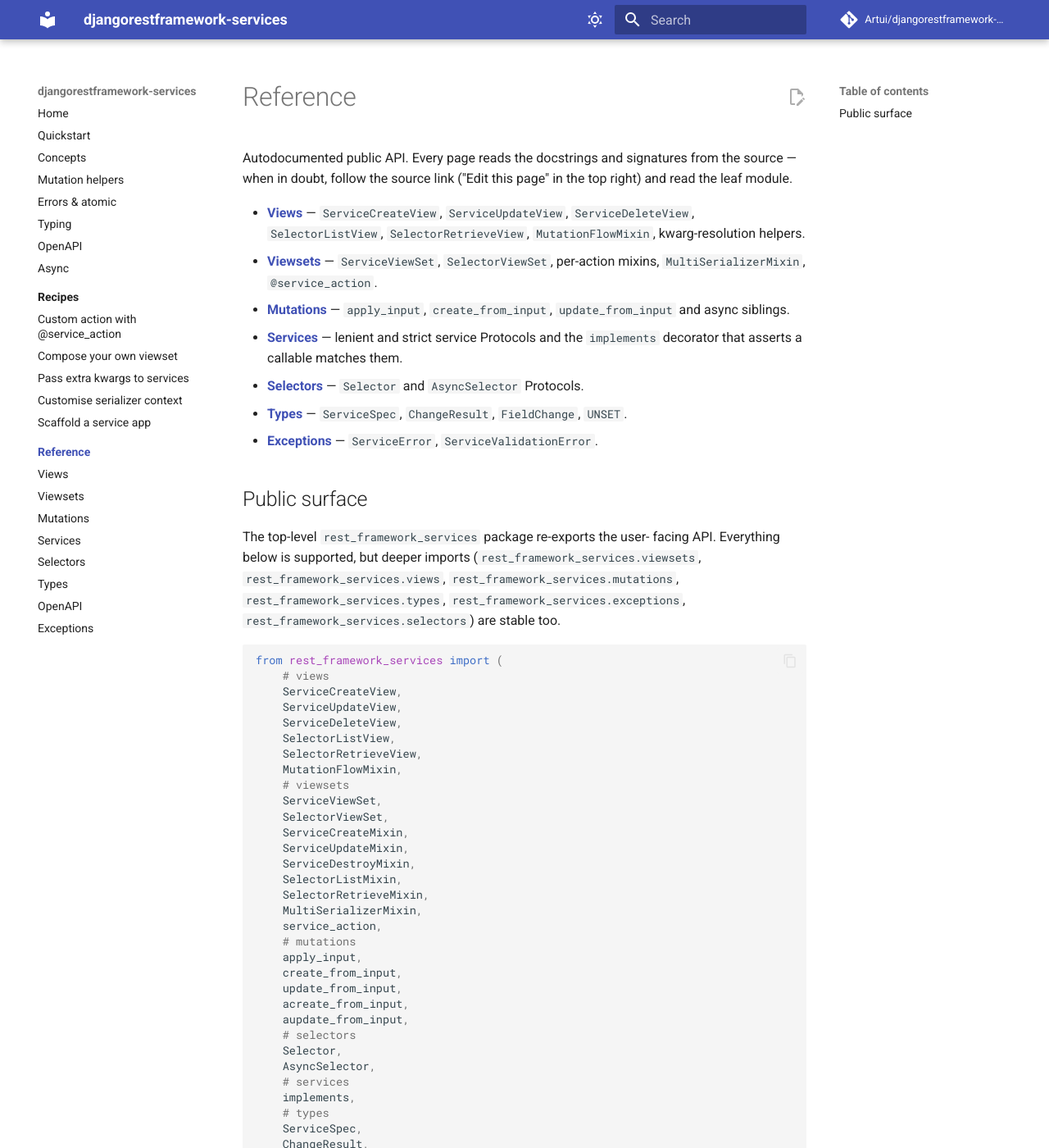
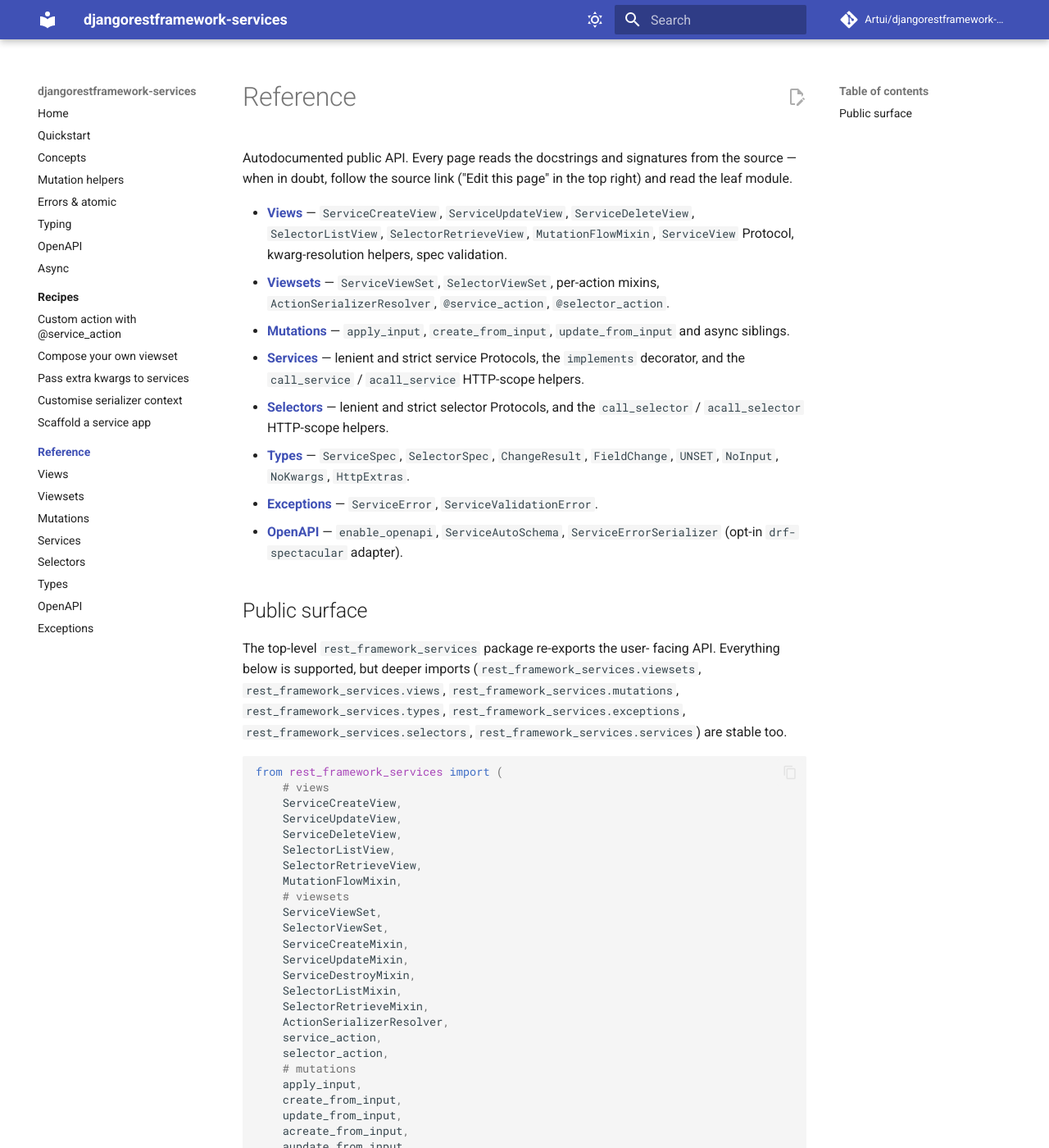
Before and after one commit to Artui/django-spec-rest, an MkDocs documentation site: the page built from docs/reference/index.md, in a window 1280 px wide and 1400 px high. Shown: the whole window at 82% size. Built offline with MkDocs 1.6.1 and Material for MkDocs 9.7.7, drawn with Linux system fonts in a browser that asks for light colours; comment, search, counter and statistics services are not loaded; some of the changed text lies outside the part shown.

Commit message:
Sync more docs: spec shapes, helper kwargs, public surface
A second audit pass turned up a handful of older inconsistencies the
first pass missed:

- `concepts.md` showed `ServiceSpec` and `SelectorSpec` with their
  pre-0.6 / pre-0.8 fields only — missing `kwargs` (0.6), `input_data`
  (0.8) on `ServiceSpec`, `kwargs` (0.6) on `SelectorSpec`, and the
  generic parameters on both. Updated the shown definitions and the
  prose underneath.

- `mutation-helpers.md` and the README claimed a single "common
  signature" with `m2m=None` for every helper. `apply_input` does not
  take `m2m` (it doesn't save), and `update_from_input` /
  `aupdate_from_input` additionally take `update_fields: bool | list[str]`
  (added in 0.5). Rewrote the kwarg description so each helper's
  surface matches its source.

- `reference/index.md` listed `MultiSerializerMixin` (removed in 0.5)
  and was missing a long list of public symbols added since 0.5
  (`SelectorSpec`, `ActionSerializerResolver`, `selector_action`,
  `call_service` / `acall_service` / `call_selector` / `acall_selector`,
  every Protocol, `HttpExtras`, `NoInput`, `NoKwargs`, `ServiceView`).
  Replaced both the bullet list of pages and the "public surface"
  import block with a complete, current view.

- `scaffold-app.md` (and the README scaffold listing) were missing the
  `specs/` package the `startserviceapp` template now produces (added
  in 0.9). Added it to both, with a one-line note on what belongs
  there.

- `typing.md` had a stale duplicate `from rest_framework_services.types.service_spec
  import ServiceSpec  # generic` line — `ServiceSpec` from the package
  root has been generic since 0.6. Removed.

Co-Authored-By: Claude Opus 4.7 (1M context) <noreply@anthropic.com>

````diff
--- a/docs/reference/index.md
+++ b/docs/reference/index.md
@@ -6,19 +6,24 @@ signatures from the source — when in doubt, follow the source link
 
 - **[Views](views.md)** — `ServiceCreateView`, `ServiceUpdateView`,
   `ServiceDeleteView`, `SelectorListView`, `SelectorRetrieveView`,
-  `MutationFlowMixin`, kwarg-resolution helpers.
+  `MutationFlowMixin`, `ServiceView` Protocol, kwarg-resolution helpers,
+  spec validation.
 - **[Viewsets](viewsets.md)** — `ServiceViewSet`, `SelectorViewSet`,
-  per-action mixins, `MultiSerializerMixin`, `@service_action`.
+  per-action mixins, `ActionSerializerResolver`, `@service_action`,
+  `@selector_action`.
 - **[Mutations](mutations.md)** — `apply_input`, `create_from_input`,
   `update_from_input` and async siblings.
-- **[Services](services.md)** — lenient and strict service Protocols and
-  the `implements` decorator that asserts a callable matches them.
-- **[Selectors](selectors.md)** — `Selector` and `AsyncSelector`
-  Protocols.
-- **[Types](types.md)** — `ServiceSpec`, `ChangeResult`,
-  `FieldChange`, `UNSET`.
+- **[Services](services.md)** — lenient and strict service Protocols,
+  the `implements` decorator, and the `call_service` / `acall_service`
+  HTTP-scope helpers.
+- **[Selectors](selectors.md)** — lenient and strict selector Protocols,
+  and the `call_selector` / `acall_selector` HTTP-scope helpers.
+- **[Types](types.md)** — `ServiceSpec`, `SelectorSpec`, `ChangeResult`,
+  `FieldChange`, `UNSET`, `NoInput`, `NoKwargs`, `HttpExtras`.
 - **[Exceptions](exceptions.md)** — `ServiceError`,
   `ServiceValidationError`.
+- **[OpenAPI](openapi.md)** — `enable_openapi`, `ServiceAutoSchema`,
+  `ServiceErrorSerializer` (opt-in `drf-spectacular` adapter).
 
 ## Public surface
 
@@ -26,8 +31,8 @@ The top-level `rest_framework_services` package re-exports the user-
 facing API. Everything below is supported, but deeper imports
 (`rest_framework_services.viewsets`, `rest_framework_services.views`,
 `rest_framework_services.mutations`, `rest_framework_services.types`,
-`rest_framework_services.exceptions`, `rest_framework_services.selectors`)
-are stable too.
+`rest_framework_services.exceptions`, `rest_framework_services.selectors`,
+`rest_framework_services.services`) are stable too.
 
 ```python
 from rest_framework_services import (
@@ -46,24 +51,46 @@ from rest_framework_services import (
     ServiceDestroyMixin,
     SelectorListMixin,
     SelectorRetrieveMixin,
-    MultiSerializerMixin,
+    ActionSerializerResolver,
     service_action,
+    selector_action,
     # mutations
     apply_input,
     create_from_input,
     update_from_input,
     acreate_from_input,
     aupdate_from_input,
+    # services
+    CreateService,
+    UpdateService,
+    DeleteService,
+    StrictCreateService,
+    StrictUpdateService,
+    StrictDeleteService,
+    call_service,
+    acall_service,
+    implements,
     # selectors
     Selector,
     AsyncSelector,
-    # services
-    implements,
+    ListSelector,
+    RetrieveSelector,
+    OutputSelector,
+    StrictListSelector,
+    StrictRetrieveSelector,
+    StrictOutputSelector,
+    call_selector,
+    acall_selector,
     # types
     ServiceSpec,
+    SelectorSpec,
+    ServiceView,
     ChangeResult,
     FieldChange,
     UNSET,
+    NoInput,
+    NoKwargs,
+    HttpExtras,
     # exceptions
     ServiceError,
     ServiceValidationError,
````
Also changed, not shown: README.md (+10 -2 lines), docs/concepts.md (+28 -6 lines), docs/mutation-helpers.md (+20 -9 lines), docs/recipes/scaffold-app.md (+6 -2 lines), docs/typing.md (+0 -1 lines).
